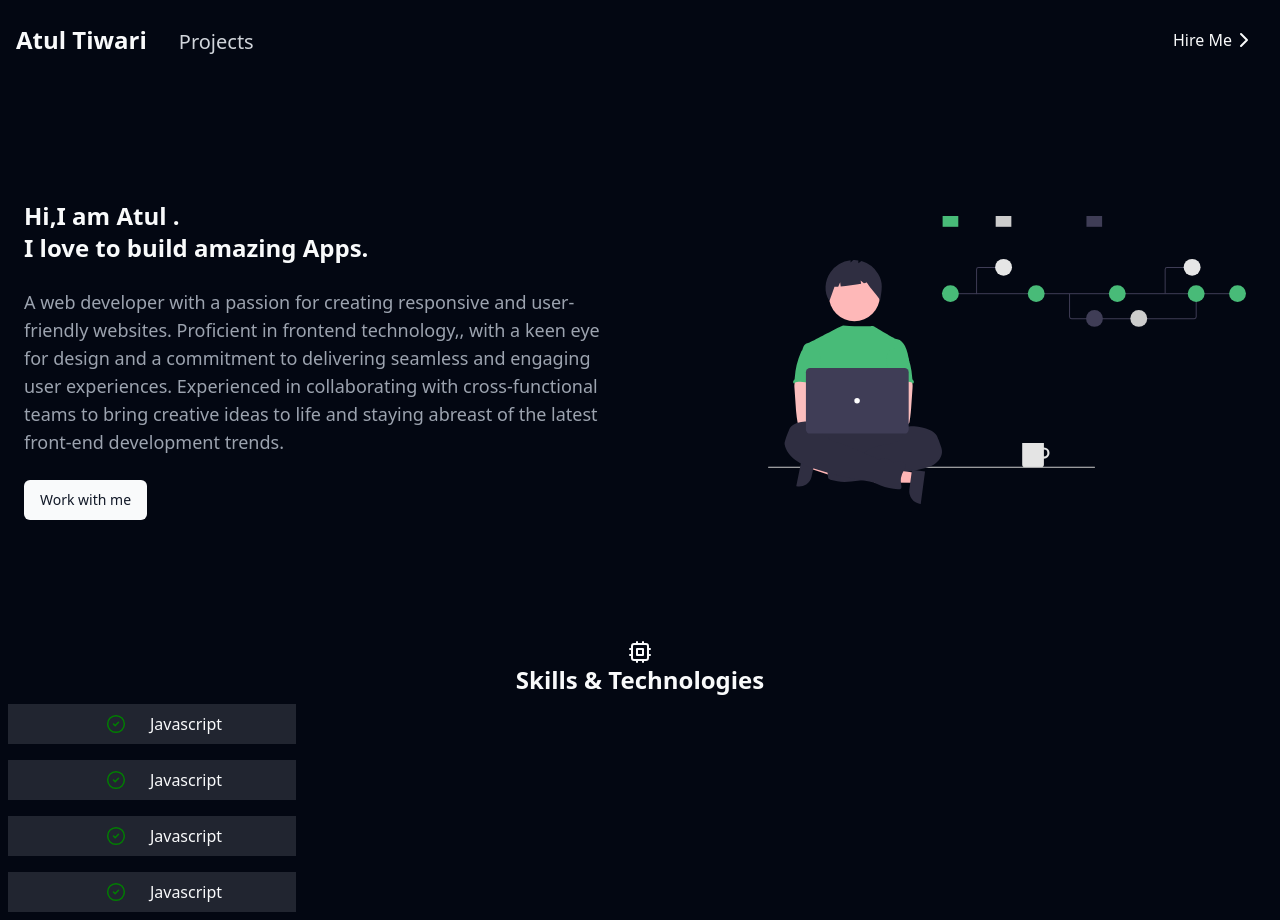
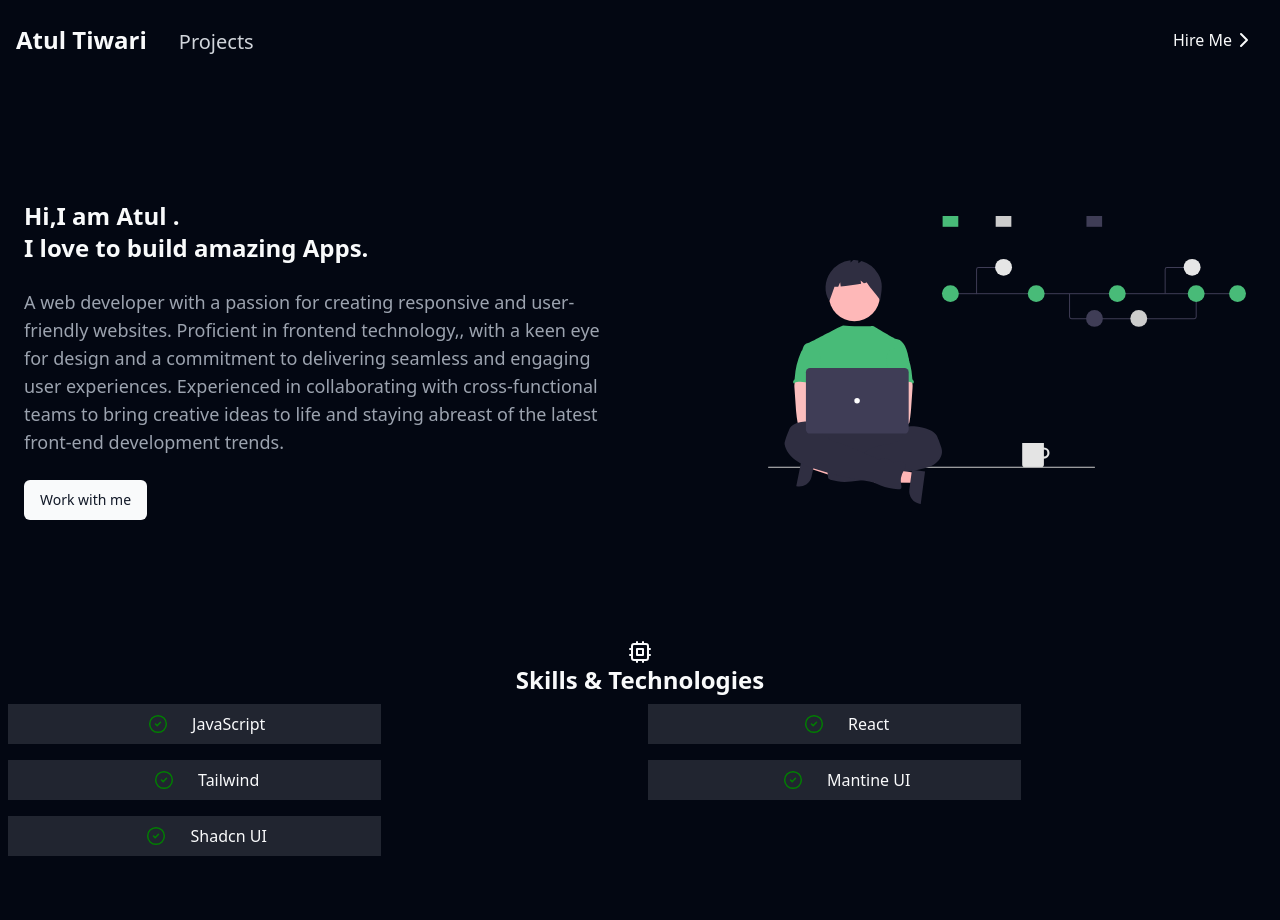
Before and after one commit to atulforworkk/latestPortfolio, a React (Vite) app in the folder portfolio/: page / in a window 1280 px wide. After the commit the page ends 864 px from the top, so only its background shows below. Built offline with nearby package versions, Linux system fonts and the light colour scheme.

Commit message:
Minor Fixes

```diff
--- a/portfolio/src/components/skillstech/SkillsTech.tsx
+++ b/portfolio/src/components/skillstech/SkillsTech.tsx
@@ -1,12 +1,14 @@
 import React from "react";
 import CorrectIcon from "./correctIcon.svg";
-type Props = {};
+type Props = {
+  value: string;
+};
 
-const SkillsTech = (props: Props) => {
+const SkillsTech = ({ value }: Props) => {
   return (
-    <div className="flex bg-[#212530] w-72 h-10 m-2   justify-center  items-center">
+    <div className="flex bg-[#212530] w-7/12 h-10 m-2   justify-center  items-center">
       <img src={CorrectIcon} alt="" className="px-6" />
-      <p>Javascript</p>
+      <p>{value}</p>
     </div>
   );
 };
--- a/portfolio/src/composites/skills/Skills.tsx
+++ b/portfolio/src/composites/skills/Skills.tsx
@@ -9,14 +9,15 @@ const Skills = (props: Props) => {
         <Cpu className="" />
         <h1 className="text-2xl font-semibold">Skills & Technologies</h1>
       </div>
-      <div className="grid ">
-        <SkillsTech />
-        <SkillsTech />
-        <SkillsTech />
-        <SkillsTech />
+      <div className="grid grid-cols-2 w-78  ">
+        {skillSet.map((value, index) => {
+          return <SkillsTech value={value}></SkillsTech>;
+        })}
       </div>
     </div>
   );
 };
 
 export default Skills;
+
+const skillSet = ["JavaScript", "React", "Tailwind", "Mantine UI", "Shadcn UI"];
```
